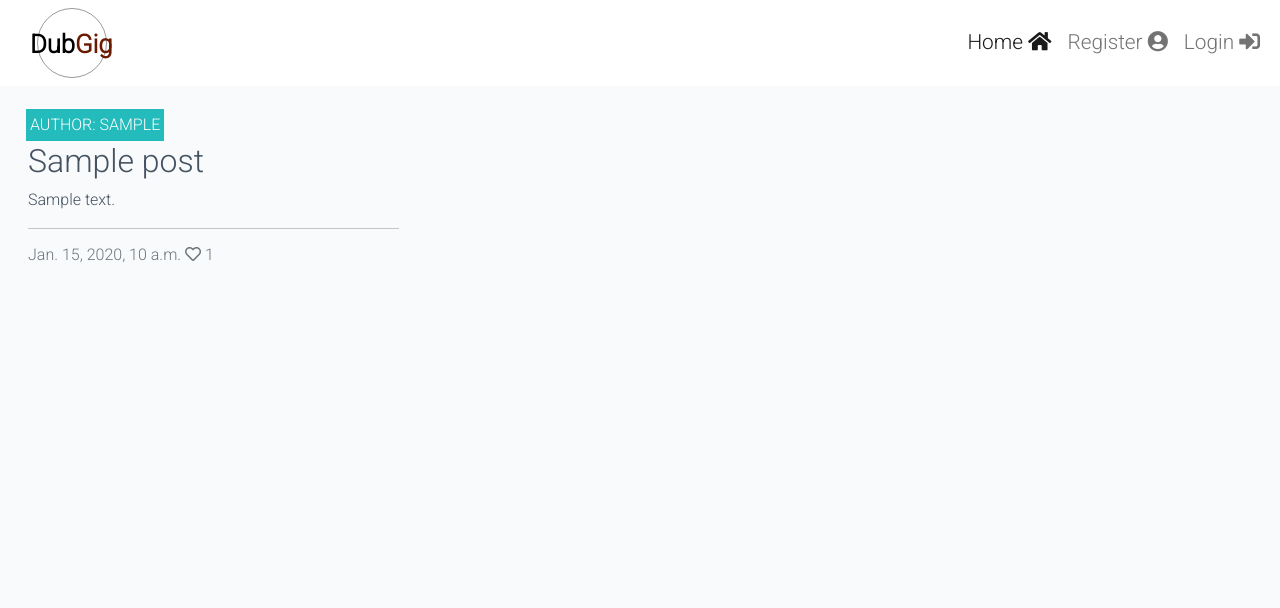
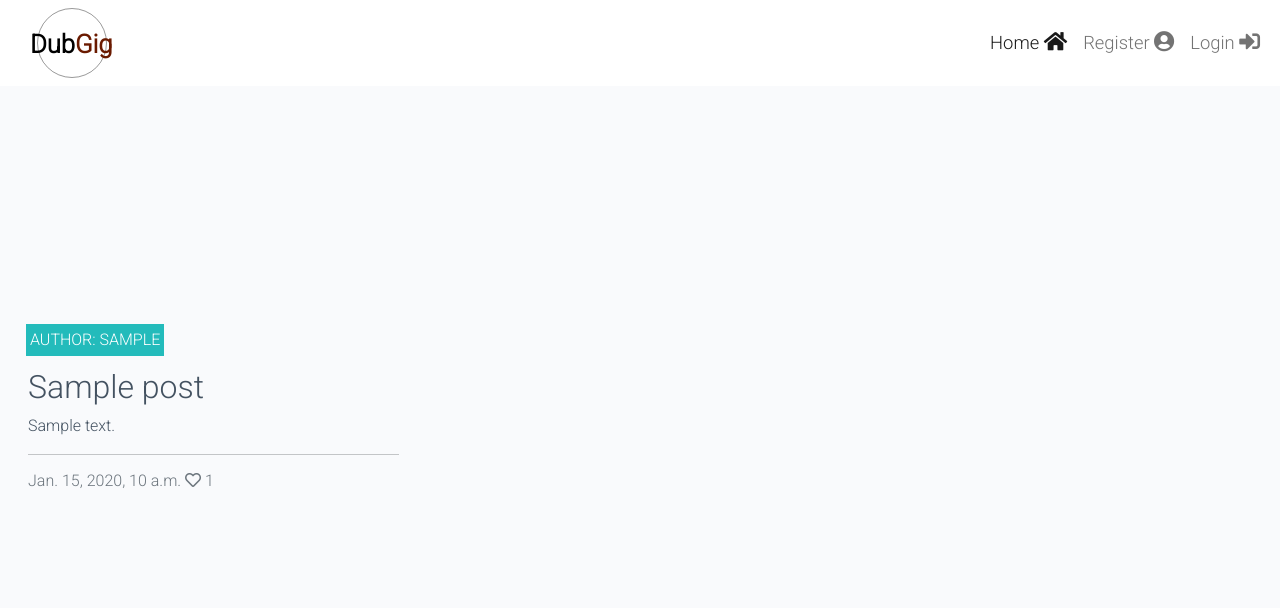
Before and after one commit to DanielMaherDev/dubgig, a Django app: page / in a window 1280 px wide. Shown: the top 608 px of the page. Run offline with Django 3.2, Linux system fonts and the light colour scheme; tables that the repository leaves empty hold one stand-in row (values such as "Sample post").

Commit message:
change format of index post images to divs so that they are uniform in size

```diff
--- a/static/css/style.css
+++ b/static/css/style.css
@@ -30,9 +30,12 @@ body {
 }
 
 .navbar {
+    font-size: 1.15rem;
+}
+
+.navbar i{
     font-size: 1.3rem;
 }
-
 .red {
     color: #6a1a00;
 }
@@ -56,6 +59,11 @@ body {
 .card {
     border: none;
     background-color: transparent;
+}
+
+.card-img-top {
+    width: 350px;
+    height: 250px;
 }
 
 .image-container {
--- a/templates/index.html
+++ b/templates/index.html
@@ -14,10 +14,10 @@
                         <div class="card-body">
                             <div class="image-container">
                                 {% if "placeholder" in post.featured_image.url %}
-                                <img class="card-img-top"
-                                    src="https://codeinstitute.s3.amazonaws.com/fullstack/blog/default.jpg">
+                                <div class="card-img-top"
+                                    style="background-image: url('https://codeinstitute.s3.amazonaws.com/fullstack/blog/default.jpg')"></div>
                                 {% else %}
-                                <img class="card-img-top" src=" {{ post.featured_image.url }}">
+                                <div class="card-img-top" style="background-image: url('{{ post.featured_image.url }}')"></div>
                                 {% endif %}
                                 <div class="image-flash">
                                     <p class="author">Author: {{ post.author }}</p>
```
